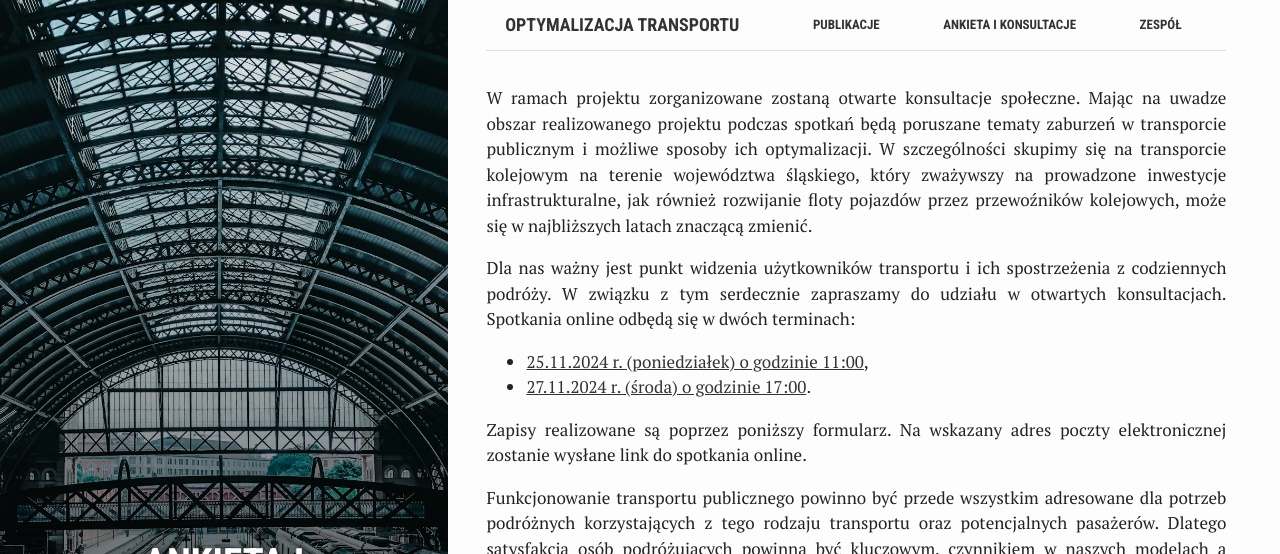
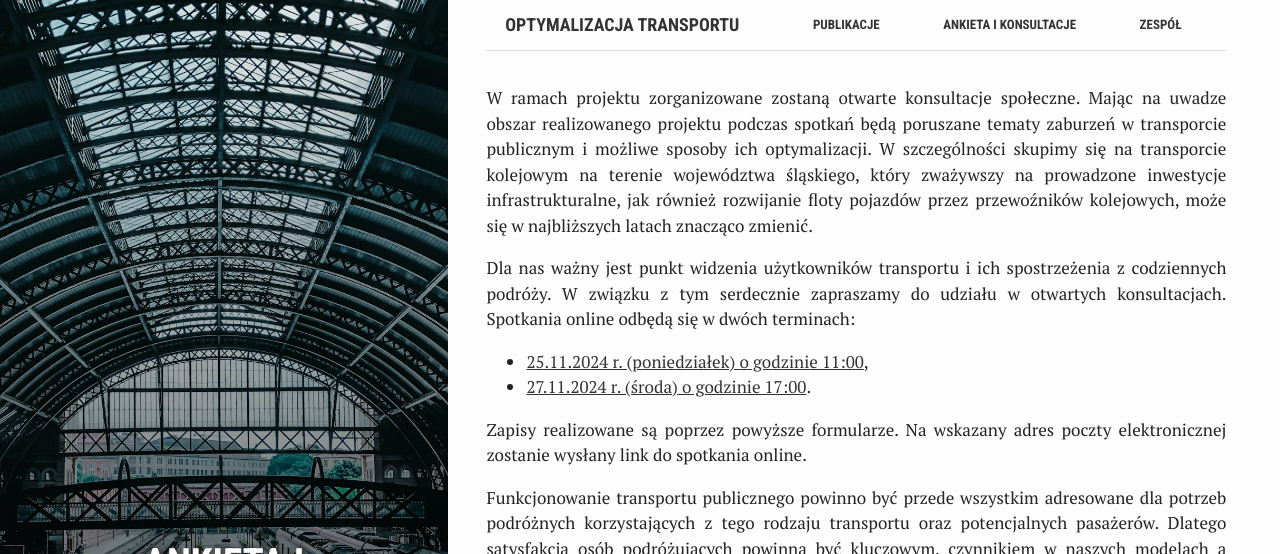
Before and after one commit to iitis/optipubtrans-website, a Jekyll site: the page built from poll.md, in a window 1280 px wide and 900 px high. Shown: the top 554 px of the window. Built offline with Jekyll 4.4.1, drawn with Linux system fonts in a browser that asks for light colours.

Commit message:
fix typos

```diff
--- a/poll.md
+++ b/poll.md
@@ -14,7 +14,7 @@ ich optymalizacji. W szczególności skupimy się na transporcie
 kolejowym na terenie województwa śląskiego, który zważywszy na
 prowadzone inwestycje infrastrukturalne, jak również rozwijanie floty
 pojazdów przez przewoźników kolejowych, może się w najbliższych
-latach znaczącą zmienić.
+latach znacząco zmienić.
 
 Dla nas ważny jest punkt widzenia użytkowników transportu i ich spostrzeżenia z
 codziennych podróży. W związku z tym serdecznie zapraszamy do udziału w
@@ -22,8 +22,8 @@ otwartych konsultacjach. Spotkania online odbędą się w dwóch terminach:
 - [25.11.2024 r. (poniedziałek) o godzinie 11:00](https://akademia.iitis.pl/event/9/),
 - [27.11.2024 r. (środa) o godzinie 17:00](https://akademia.iitis.pl/event/10/).
 
-Zapisy realizowane są poprzez poniższy formularz. Na wskazany adres poczty
-elektronicznej zostanie wysłane link do spotkania online.
+Zapisy realizowane są poprzez powyższe formularze. Na wskazany adres poczty
+elektronicznej zostanie wysłany link do spotkania online.
 
 
 Funkcjonowanie transportu publicznego powinno być przede wszystkim adresowane
```
